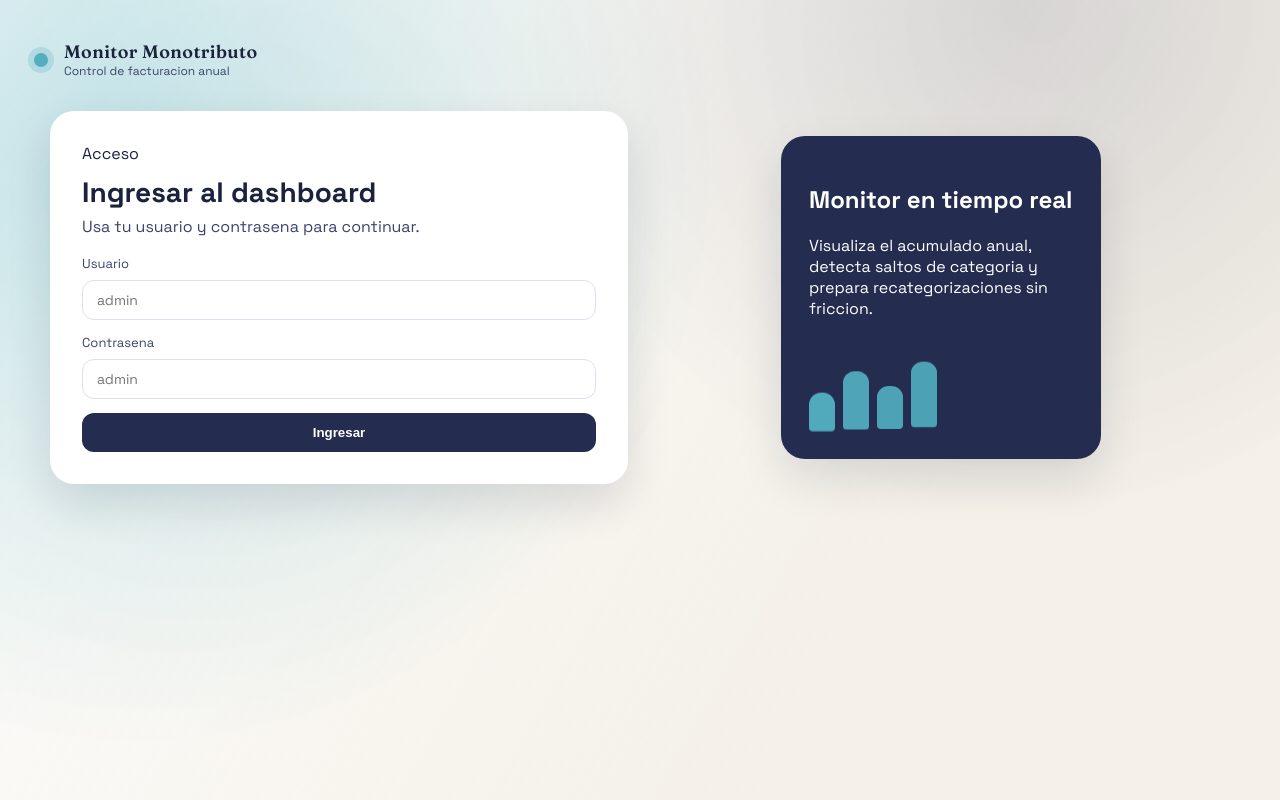
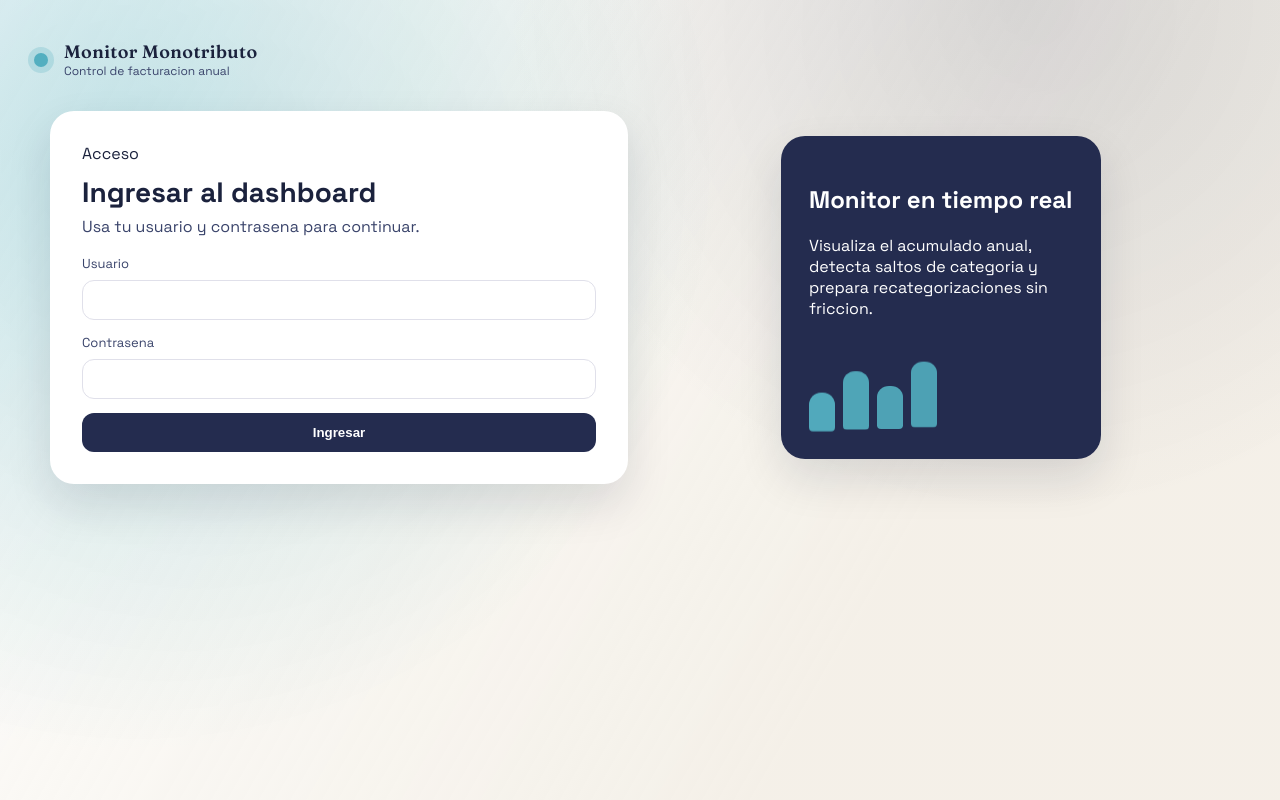
Before and after one commit to mateoadann/monitor-monotributo, a Flask app: page /login in a window 1280 px wide. Run offline with Flask 3, Linux system fonts and the light colour scheme; some libraries are stand-ins or nearby versions.

Commit message:
Actualizar formulario de login
Se eliminan los placeholders de usuario y contrasena en el form de inicio de sesion.

```diff
--- a/website/templates/login.html
+++ b/website/templates/login.html
@@ -10,11 +10,11 @@
     <form class="login__form" method="post">
       <label>
         Usuario
-        <input type="text" name="username" placeholder="admin" required>
+        <input type="text" name="username" required>
       </label>
       <label>
         Contrasena
-        <input type="password" name="password" placeholder="admin" required>
+        <input type="password" name="password" required>
       </label>
       {% if error %}
         <div class="alert">{{ error }}</div>
```
